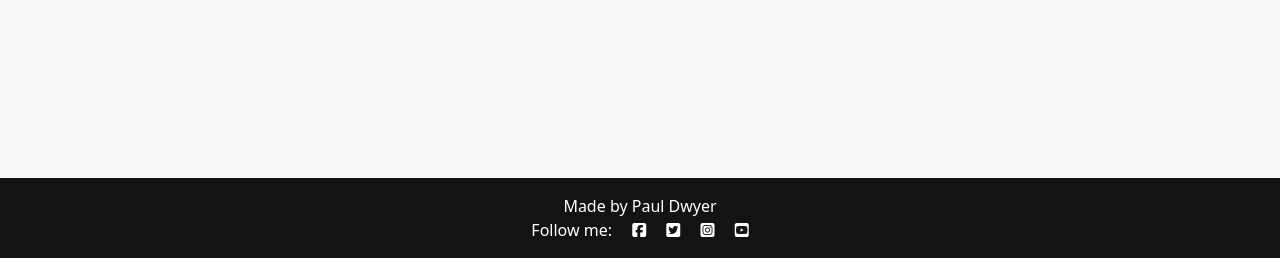
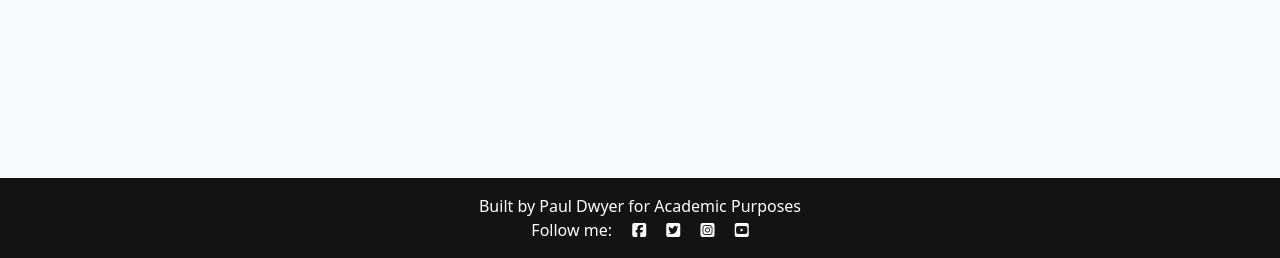
Before and after one commit to Pauldwyer/Pauls-Kitchen-pp4, a Django app: page /accounts/signup/ in a window 1280 px wide. Shown: the part 542-800 px from the top of the page. Run offline with Django 3.2, Linux system fonts and the light colour scheme; parts of the project's set-up code (start-up, migrations or seed data) failed here and were passed over; some libraries are stand-ins or nearby versions.

Commit message:
add text to footer

```diff
--- a/templates/base.html
+++ b/templates/base.html
@@ -1,7 +1,7 @@
 <!-- templates/base.html -->
 {% load static %}
 <!DOCTYPE html>
-<html class="h-100">
+<html>
 <head>
   <title>{% block title %}Pauls Kitchen{% endblock %}</title>
   <meta name="viewport" content="width=device-width, initial-scale=1" />
@@ -67,7 +67,7 @@
   </main>
 </body>
 <footer class="footer mt-auto py-3 dark-bg">
-  <p class="m-0 text-center text-white">Made by Paul Dwyer</p>
+  <p class="m-0 text-center text-white">Built by Paul Dwyer for Academic Purposes</p>
   <p class="m-0 text-center text-white">Follow me: <i class="fab fa-facebook-square ms-3"></i>
       <i class="fab fa-twitter-square ms-3"></i>
       <i class="fab fa-instagram-square ms-3"></i>
@@ -86,5 +86,4 @@
 </script>
 <!--Font Awesome-->
 <script src="https://kit.fontawesome.com/a8f439a63c.js" crossorigin="anonymous"></script>
-
 </html>
```
